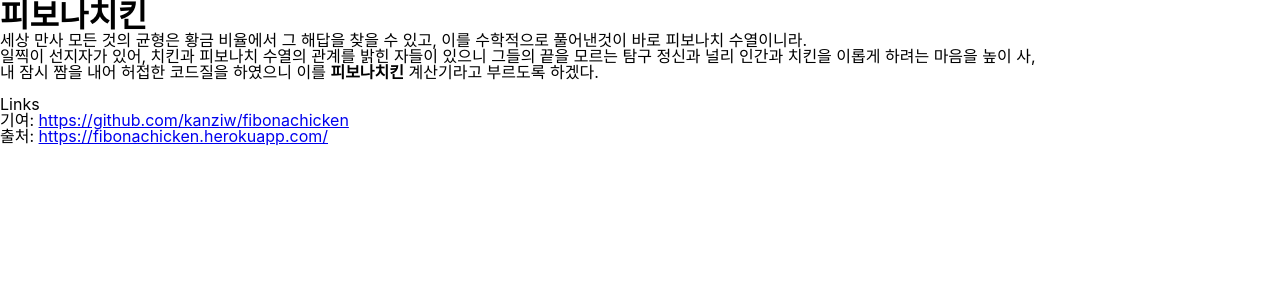
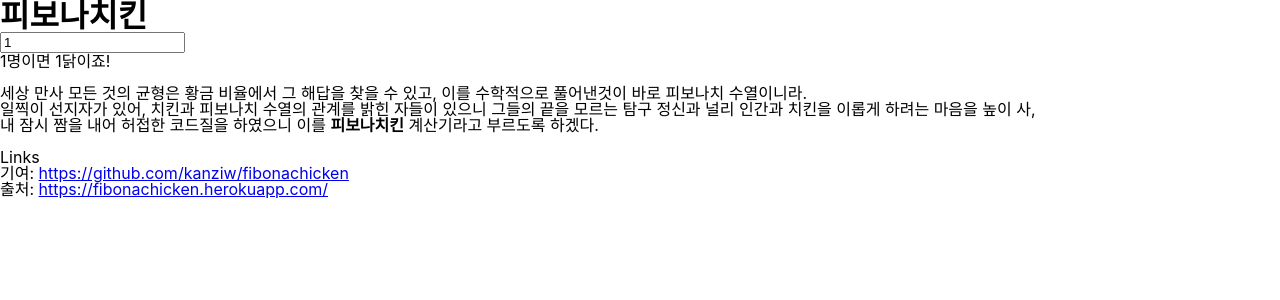
Before and after one commit to kanziw/fibonachicken, a React (Create React App) app: page / in a window 1280 px wide. Shown: the top 300 px of the page. Built offline with nearby package versions, Linux system fonts and the light colour scheme; a web font is replaced by a local one.

Commit message:
Add number input

```diff
--- a/src/App.tsx
+++ b/src/App.tsx
@@ -1,10 +1,28 @@
 import './App.css'
 
-import React from 'react'
+import { ChangeEventHandler, useState } from 'react'
 
-const App = () => (
+import { useFibonaChicken } from './fibonaChicken'
+
+const App = () => {
+  const [errMessage, setErrMessage] = useState<string | null>(null)
+  const { people, chicken, setPeople } = useFibonaChicken()
+  const onChange: ChangeEventHandler<HTMLInputElement> = (e) => {
+    const newPeople = Number(e.target.value)
+    if (newPeople < 1 || Number.isNaN(newPeople)) {
+      setErrMessage('..네??')
+      return
+    }
+    setErrMessage(null)
+    setPeople(newPeople)
+  }
+
+  return (
     <>
       <h1>피보나치킨</h1>
+      <input type="number" defaultValue={people} onChange={onChange} />
+      <p>{errMessage || `${people}명이면 ${chicken}닭이죠!`}</p>
+      <br />
       <p>
         세상 만사 모든 것의 균형은 황금 비율에서 그 해답을 찾을 수 있고, 이를 수학적으로 풀어낸것이 바로 피보나치 수열이니라.<br />
         일찍이 선지자가 있어, 치킨과 피보나치 수열의 관계를 밝힌 자들이 있으니 그들의 끝을 모르는 탐구 정신과 널리 인간과 치킨을 이롭게 하려는 마음을 높이 사,<br />
@@ -20,5 +38,6 @@
       </>
     </>
   )
+}
 
 export default App
--- a/src/fibonaChicken.ts
+++ b/src/fibonaChicken.ts
@@ -1,3 +1,5 @@
+import { useState } from 'react'
+
 const fibonacciSeries = [
   0,
   1,
@@ -80,7 +82,20 @@
   8944394323791464,
 ]
 
-export function fibonaChicken(totalPeople: number) {
+export const useFibonaChicken = () => {
+  const [people, setPeople] = useState<number>(1)
+
+  return {
+    people,
+    chicken: fibonaChicken(people),
+    setPeople,
+  }
+}
+
+function fibonaChicken(totalPeople: number) {
+  if (totalPeople < 1 || Number.isNaN(totalPeople)) {
+    return 0
+  }
   let totalChicken = 0
 
   do {
```
Also changed, not shown: .eslintrc.js. Lines whose indentation alone changed are shown as unchanged.
